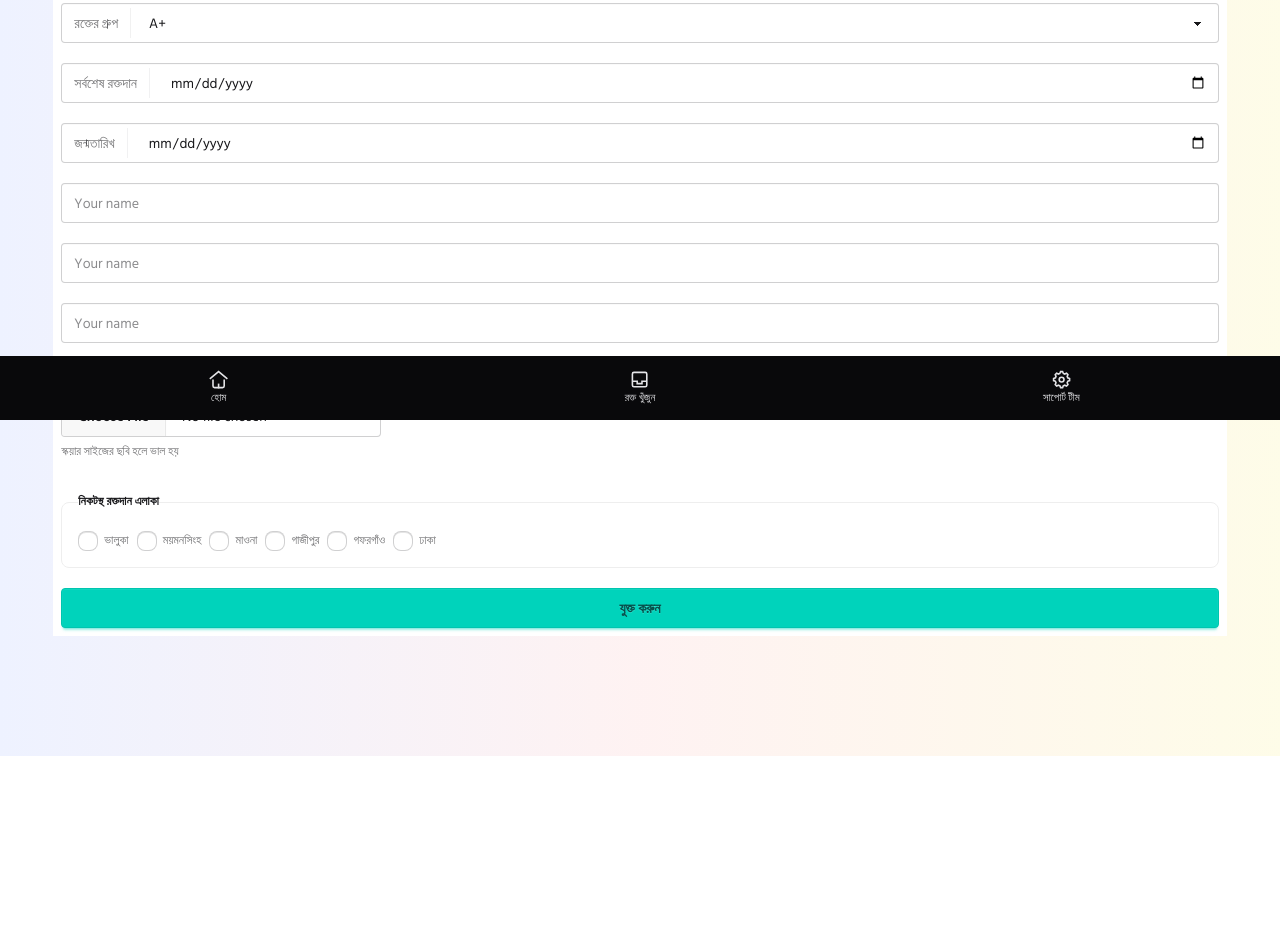
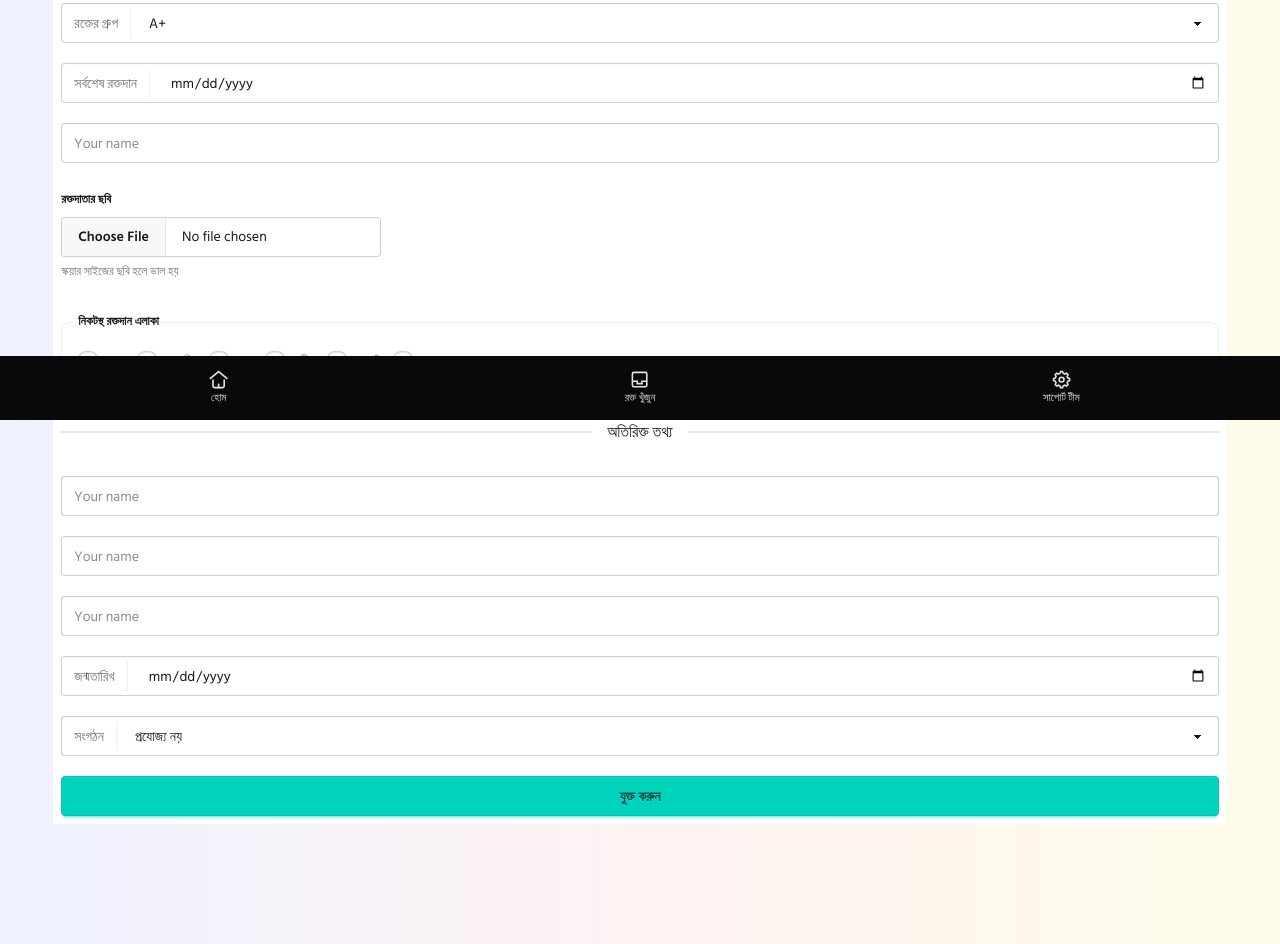
Before and after one commit to jnoyon/roktoinfo, a React (Vite) app: page /add in a window 1280 px wide. Shown: the part 380-1324 px from the top of the page. Before the commit the page ends 1136 px from the top, so only its background shows below. Built offline with nearby package versions, Linux system fonts and the light colour scheme; no server answers; sample sign-in values are in the browser's storage.

Commit message:
Add Blood Donor Updated

```diff
--- a/src/dashboard/AddDonor.jsx
+++ b/src/dashboard/AddDonor.jsx
@@ -34,25 +34,15 @@ export default function AddDonor() {
             <option>AB-</option>
           </select>
         </label>
+
         <label className="input w-full">
           <span className="label"> সর্বশেষ রক্তদান </span>
           <input type="date" />
         </label>
-        <label className="input w-full">
-          <span className="label"> জন্মতারিখ </span>
-          <input type="date" />
-        </label>
+
         <label className="floating-label">
             <span> মোবাইল নম্বর * </span>
             <input type="number" name='donor_name' placeholder="Your name" className="input input-md w-full"  required/>
-        </label>
-        <label className="floating-label">
-            <span> বিকল্প মোবাইল নম্বর </span>
-            <input type="number" name='donor_name' placeholder="Your name" className="input input-md w-full" />
-        </label>
-        <label className="floating-label">
-            <span> রক্তদাতার পেশা </span>
-            <input type="text" name='donor_name' placeholder="Your name" className="input input-md w-full" />
         </label>
         <fieldset className="fieldset">
           <legend className="fieldset-legend"> রক্তদাতার ছবি </legend>
@@ -80,6 +70,31 @@ export default function AddDonor() {
             <input type="checkbox" className="checkbox checkbox-sm" /> ঢাকা
           </label>
       </fieldset>
+      <h2 className="divider"> অতিরিক্ত তথ্য </h2>
+      <label className="floating-label">
+            <span> বিকল্প মোবাইল নম্বর </span>
+            <input type="number" name='donor_name' placeholder="Your name" className="input input-md w-full" />
+        </label>
+        <label className="floating-label">
+            <span> রক্তদাতার ওজন </span>
+            <input type="number" name='donor_name' placeholder="Your name" className="input input-md w-full" />
+        </label>
+        <label className="floating-label">
+            <span> রক্তদাতার পেশা </span>
+            <input type="text" name='donor_name' placeholder="Your name" className="input input-md w-full" />
+        </label>
+        <label className="input w-full">
+          <span className="label"> জন্মতারিখ </span>
+          <input type="date" />
+        </label>
+        <label className="select w-full">
+          <span className="label">সংগঠন</span>
+          <select>
+            <option> প্রযোজ্য নয় </option>
+            <option> বিরুনীয়া ব্লাড ডোনার সোসাইটি </option>
+            <option> বন্ধু সংগঠন </option>
+          </select>
+        </label>
       <input type="submit" value="যুক্ত করুন" className='btn btn-accent' />
       </form>
     </div>
--- a/src/firebase/firebase.init.js
+++ b/src/firebase/firebase.init.js
@@ -7,14 +7,13 @@ import { getAuth } from "firebase/auth";
 
 // Your web app's Firebase configuration
 const firebaseConfig = {
-  apiKey: process.env.NEXT_PUBLIC_FIREBASE_API_KEY,
-  authDomain: process.env.NEXT_PUBLIC_FIREBASE_AUTH_DOMAIN,
-  projectId: process.env.NEXT_PUBLIC_FIREBASE_PROJECT_ID,
-  storageBucket: process.env.NEXT_PUBLIC_FIREBASE_STORAGE_BUCKET,
-  messagingSenderId: process.env.NEXT_PUBLIC_FIREBASE_MESSAGING_SENDER_ID,
-  appId: process.env.NEXT_PUBLIC_FIREBASE_APP_ID
+  apiKey: import.meta.env.VITE_FIREBASE_API_KEY,
+  authDomain: import.meta.env.VITE_FIREBASE_AUTH_DOMAIN,
+  projectId: import.meta.env.VITE_FIREBASE_PROJECT_ID,
+  storageBucket: import.meta.env.VITE_FIREBASE_STORAGE_BUCKET,
+  messagingSenderId: import.meta.env.VITE_FIREBASE_MESSAGING_SENDER_ID,
+  appId: import.meta.env.VITE_FIREBASE_APP_ID
 };
-
 // Initialize Firebase
 const app = initializeApp(firebaseConfig);
 
```
